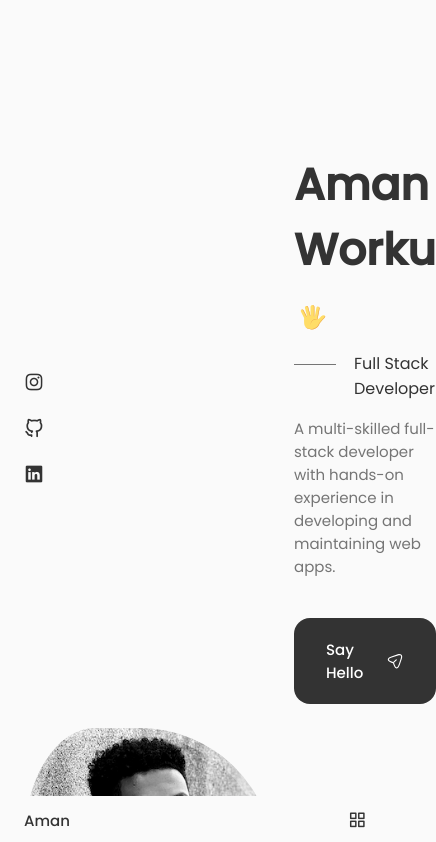
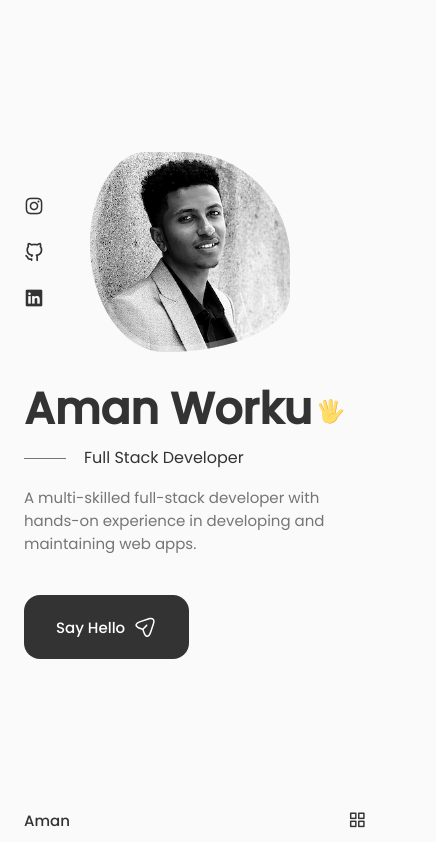
Before and after one commit to AmanWorku/AmanWorku.github.io, a React (Create React App) app: page / in a window 390 px wide. Shown: the top 842 px of the page, 436 px wide, since content can reach past the window. Built offline with nearby package versions, Linux system fonts and the light colour scheme.

Commit message:
Finish setting up for maximum 768px size

```diff
--- a/src/components/home/home.css
+++ b/src/components/home/home.css
@@ -153,6 +153,23 @@
         grid-template-columns: 0.5fr 3fr;
         padding-top: 3.5rem;
     }
+.home__img {
+    order: initial;
+    justify-self: initial;
+    box-shadow: inset 0 0 0 6px rgba(255 255 255 / 30%);
+    width: 200px;
+    height: 200px;
 }
 
+.home__data {
+    grid-column: 1/3;
+}
+
+.home__scroll {
+    display: none;
+}
+
+}
+
+@media screen and (max-width: 576px) {}
 @media screen and (max-width: 350px) {}
```
